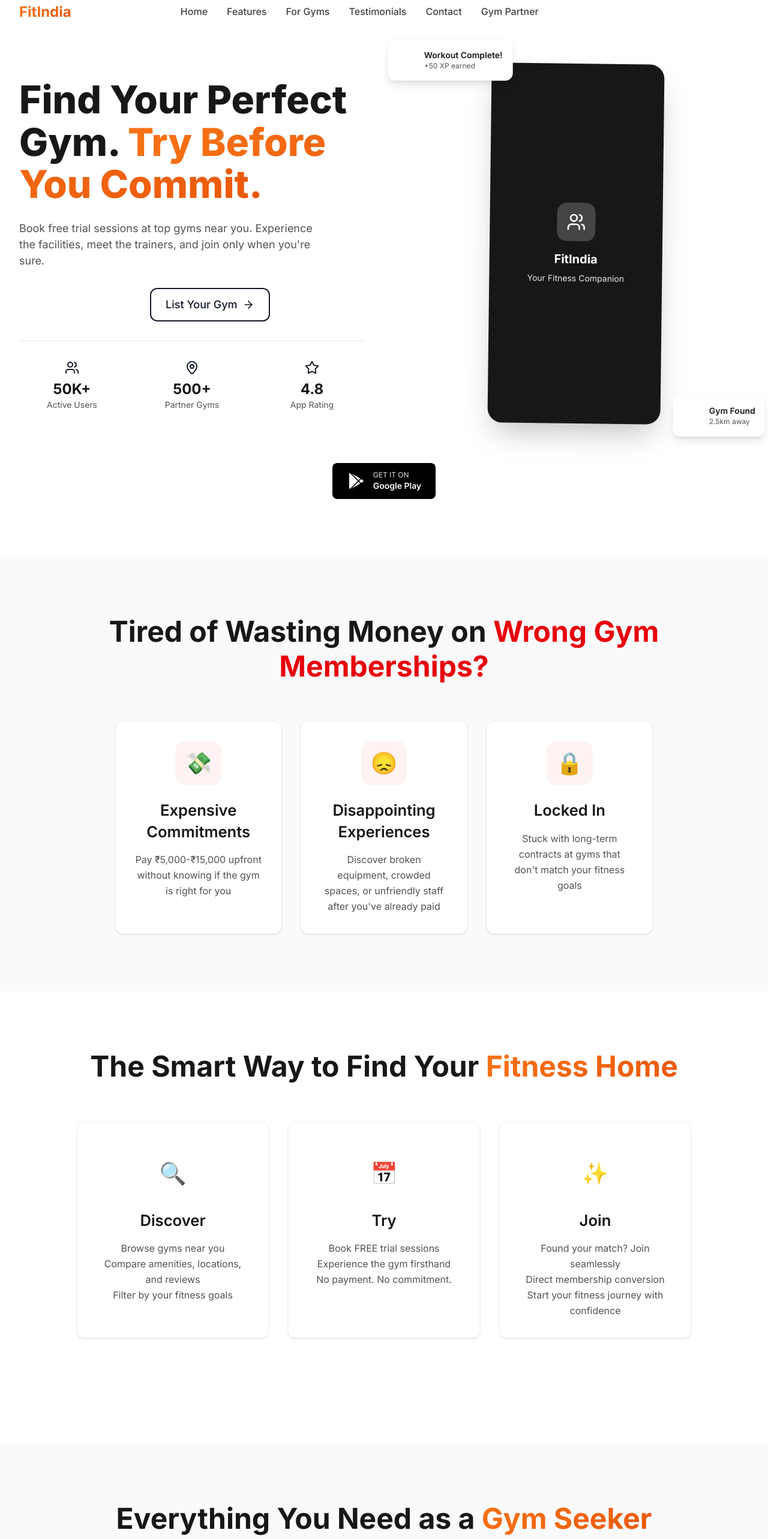
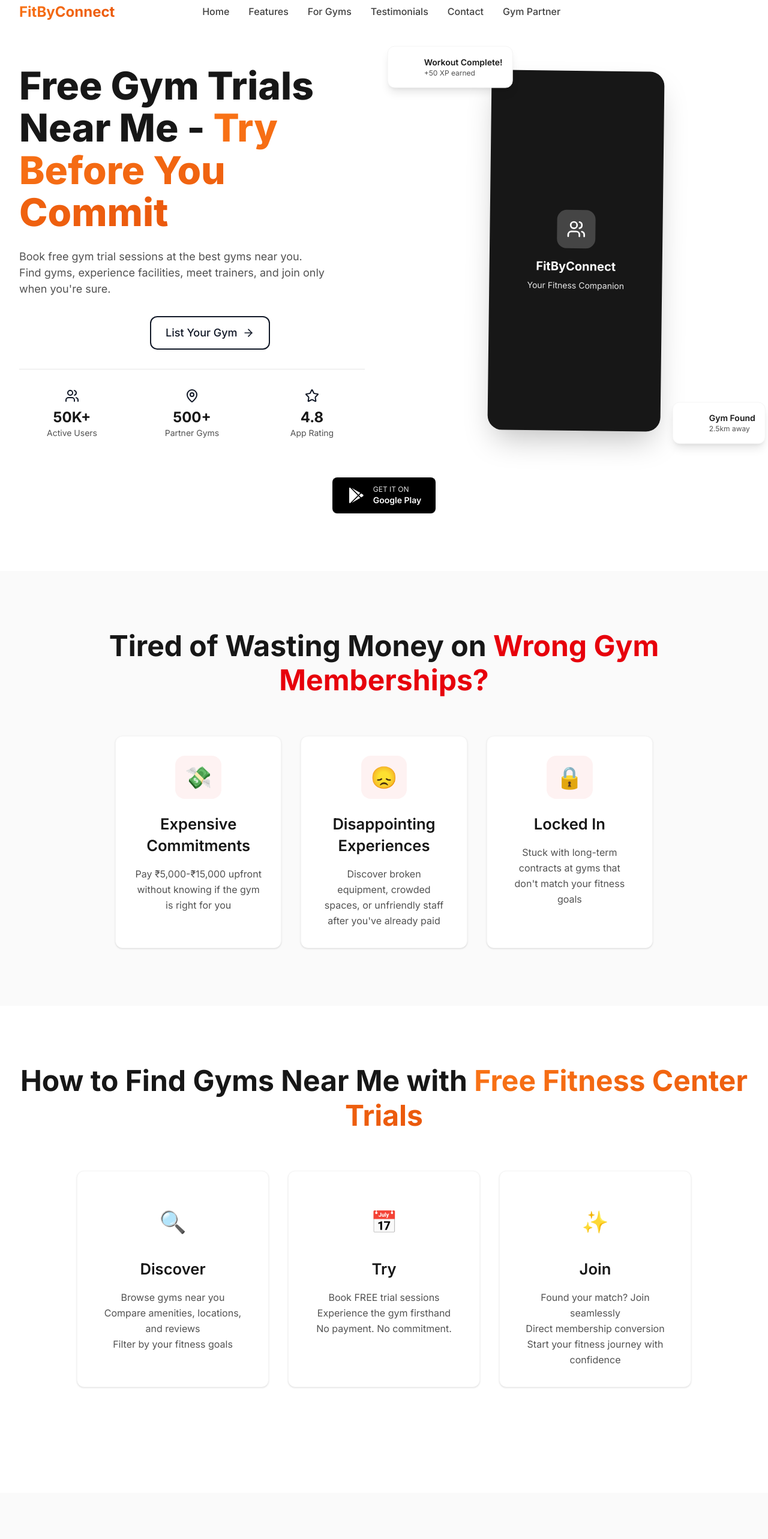
Before and after one commit to iamajaysingh22/fit-india-website-v2, a Next.js app: page / in a window 1280 px wide. Shown: the part 20-2586 px from the top of the page at 60% size. Built offline with nearby package versions, Linux system fonts and the light colour scheme.

Commit message:
SEO optimizations

```diff
--- a/src/app/layout.tsx
+++ b/src/app/layout.tsx
@@ -8,23 +8,23 @@
 });
 
 export const metadata: Metadata = {
-  title: "FitIndia - Transform Your Fitness Journey | Download Free App",
-  description: "Discover gyms, manage memberships, and track your fitness progress with our all-in-one fitness app. Join thousands of users and gym owners transforming their fitness journey.",
-  keywords: "fitness app, gym finder, workout tracker, membership management, fitness community, India fitness, gym management software",
-  authors: [{ name: "FitIndia Team" }],
-  creator: "FitIndia",
-  publisher: "FitIndia",
+  title: "Free Gym Trials Near Me | Try Before You Commit | FitByConnect",
+  description: "Book FREE trial sessions at top gyms near you. Try before you commit. Find your perfect fitness match. No payment. No obligation. Download now!",
+  keywords: "free gym trials near me, gym trial sessions, try gym before joining, find gyms near me, best gyms, gym membership booking, fitness center trials, free gym trials, gym finder, workout trial",
+  authors: [{ name: "FitByConnect Team" }],
+  creator: "FitByConnect",
+  publisher: "FitByConnect",
   openGraph: {
-    title: "FitIndia - Your Complete Fitness Solution",
-    description: "Find gyms, track workouts, and achieve your fitness goals with our comprehensive fitness ecosystem",
-    url: "https://fitindia.com",
-    siteName: "FitIndia",
+    title: "Free Gym Trials Near Me | Try Before You Commit",
+    description: "Book FREE trial sessions at top gyms near you. Experience facilities, meet trainers, and join only when you're sure.",
+    url: "https://www.fitbyconnect.in",
+    siteName: "FitByConnect",
     images: [
       {
         url: "/og-image.jpg",
         width: 1200,
         height: 630,
-        alt: "FitIndia - Transform Your Fitness Journey",
+        alt: "Free gym trials - Find your perfect gym match",
       },
     ],
     locale: "en_IN",
@@ -32,10 +32,10 @@
   },
   twitter: {
     card: "summary_large_image",
-    title: "FitIndia - Transform Your Fitness Journey",
-    description: "The complete fitness ecosystem for users and gym owners in India",
+    title: "Free Gym Trials Near Me | Try Before You Commit",
+    description: "Book FREE trial sessions at top gyms near you. No payment. No obligation.",
     images: ["/twitter-image.jpg"],
-    creator: "@fitindia",
+    creator: "@fitbyconnect",
   },
   robots: {
     index: true,
@@ -58,8 +58,67 @@
 }: Readonly<{
   children: React.ReactNode;
 }>) {
+  const structuredData = {
+    "@context": "https://schema.org",
+    "@graph": [
+      {
+        "@type": "Organization",
+        "@id": "https://www.fitbyconnect.in/#organization",
+        "name": "FitByConnect",
+        "url": "https://www.fitbyconnect.in",
+        "logo": {
+          "@type": "ImageObject",
+          "url": "https://www.fitbyconnect.in/logo.png"
+        },
+        "description": "Book FREE trial sessions at top gyms near you. Try before you commit.",
+        "address": {
+          "@type": "PostalAddress",
+          "addressCountry": "IN"
+        },
+        "sameAs": [
+          "https://twitter.com/fitbyconnect",
+          "https://facebook.com/fitbyconnect",
+          "https://instagram.com/fitbyconnect"
+        ]
+      },
+      {
+        "@type": "WebSite",
+        "@id": "https://www.fitbyconnect.in/#website",
+        "url": "https://www.fitbyconnect.in",
+        "name": "FitByConnect",
+        "description": "Free Gym Trials Near Me - Try Before You Commit",
+        "publisher": {
+          "@id": "https://www.fitbyconnect.in/#organization"
+        },
+        "potentialAction": {
+          "@type": "SearchAction",
+          "target": "https://www.fitbyconnect.in/search?q={search_term_string}",
+          "query-input": "required name=search_term_string"
+        }
+      },
+      {
+        "@type": "Service",
+        "name": "Free Gym Trial Booking",
+        "description": "Book free trial sessions at gyms near you before committing to membership",
+        "provider": {
+          "@id": "https://www.fitbyconnect.in/#organization"
+        },
+        "areaServed": "IN",
+        "serviceType": "Fitness Center Booking"
+      }
+    ]
+  };
+
   return (
     <html lang="en" className={inter.variable}>
+      <head>
+        <script
+          type="application/ld+json"
+          dangerouslySetInnerHTML={{
+            __html: JSON.stringify(structuredData),
+          }}
+        />
+      </head>
       <body className="font-sans">
         {children}
       </body>
--- a/src/app/page.tsx
+++ b/src/app/page.tsx
@@ -1,5 +1,21 @@
 import { Header, Footer } from '@/components/layout';
 import { Hero, Features, Solution, GymSeekerFeatures, Testimonials, Contact } from '@/components/sections';
+import type { Metadata } from "next";
+
+export const metadata: Metadata = {
+  title: "Free Gym Trials Near Me | Try Before You Commit | FitByConnect",
+  description: "Book FREE trial sessions at top gyms near you. Try before you commit. Find your perfect fitness match. No payment. No obligation. Download now!",
+  keywords: "free gym trials near me, gym trial sessions, try gym before joining, find gyms near me, best gyms, gym membership booking, fitness center trials",
+  alternates: {
+    canonical: "https://www.fitbyconnect.in",
+  },
+  openGraph: {
+    title: "Free Gym Trials Near Me | Book Trial Sessions",
+    description: "Book FREE trial sessions at gyms near you. Experience facilities, meet trainers, join only when sure.",
+    type: "website",
+    url: "https://www.fitbyconnect.in",
+  },
+};
 
 export default function Home() {
   return (
--- /dev/null
+++ b/src/app/robots.ts
@@ -0,0 +1,12 @@
+import { MetadataRoute } from 'next'
+
+export default function robots(): MetadataRoute.Robots {
+  return {
+    rules: {
+      userAgent: '*',
+      allow: '/',
+      disallow: '/private/',
+    },
+    sitemap: 'https://www.fitbyconnect.in/sitemap.xml',
+  }
+}
--- /dev/null
+++ b/src/app/sitemap.ts
@@ -0,0 +1,18 @@
+import { MetadataRoute } from 'next'
+
+export default function sitemap(): MetadataRoute.Sitemap {
+  return [
+    {
+      url: 'https://www.fitbyconnect.in',
+      lastModified: new Date(),
+      changeFrequency: 'daily',
+      priority: 1,
+    },
+    {
+      url: 'https://www.fitbyconnect.in/gym-partner',
+      lastModified: new Date(),
+      changeFrequency: 'weekly',
+      priority: 0.8,
+    },
+  ]
+}
--- a/src/components/layout/Footer.tsx
+++ b/src/components/layout/Footer.tsx
@@ -98,7 +98,7 @@
             className="lg:col-span-1"
           >
             <div className="mb-6">
-              <span className="text-2xl font-bold gradient-text">FitIndia</span>
+              <span className="text-2xl font-bold gradient-text">FitByConnect</span>
             </div>
 
             <p className="text-neutral-300 mb-6 leading-relaxed">
@@ -175,7 +175,7 @@
           <div className="text-center">
             <h3 className="text-h3 mb-4">Ready to Transform Your Fitness Journey?</h3>
             <p className="text-neutral-300 mb-8 max-w-2xl mx-auto">
-              Download the FitIndia app today and join thousands of users who have already
+              Download the FitByConnect app today and join thousands of users who have already
               transformed their fitness journey.
             </p>
 
@@ -220,7 +220,7 @@
         >
           <div className="flex flex-col md:flex-row justify-between items-center space-y-4 md:space-y-0">
             <p className="text-neutral-400 text-sm">
-              © 2024 FitIndia. All rights reserved.
+              © 2024 FitByConnect. All rights reserved.
             </p>
 
             <div className="flex space-x-6">
--- a/src/components/layout/Header.tsx
+++ b/src/components/layout/Header.tsx
@@ -70,7 +70,7 @@
             animate={{ opacity: 1, x: 0 }}
             className="flex items-center"
           >
-            <span className="text-2xl font-bold gradient-text">FitIndia</span>
+            <span className="text-2xl font-bold gradient-text">FitByConnect</span>
           </motion.div>
 
           {/* Desktop Navigation */}
--- a/src/components/sections/Contact.tsx
+++ b/src/components/sections/Contact.tsx
@@ -268,7 +268,7 @@
                     <a href="#" className="text-primary-600 hover:underline">
                       Privacy Policy
                     </a>{' '}
-                    and agree to receive communications from FitIndia.
+                    and agree to receive communications from FitByConnect.
                   </label>
                 </div>
                 {errors.privacyAccepted && (
--- a/src/components/sections/GymSeekerFeatures.tsx
+++ b/src/components/sections/GymSeekerFeatures.tsx
@@ -85,12 +85,12 @@
           transition={{ duration: 0.8 }}
         >
           <h2 className="text-h1 text-neutral-900 mb-6">
-            Everything You Need as a{' '}
-            <span className="gradient-text">Gym Seeker</span>
+            Best Gym Membership Booking App with{' '}
+            <span className="gradient-text">Free Trial Sessions</span>
           </h2>
           <p className="text-large text-neutral-600 max-w-3xl mx-auto">
-            Discover powerful features designed to help you find your perfect gym match.
-            From free trials to seamless bookings, we've got your fitness journey covered.
+            Find gyms near me, book free gym trials, and discover the best fitness centers.
+            From gym trial sessions to seamless membership booking, we've got your fitness journey covered.
           </p>
         </motion.div>
       </div>
--- a/src/components/sections/Hero.tsx
+++ b/src/components/sections/Hero.tsx
@@ -37,8 +37,8 @@
               transition={{ duration: 0.8, delay: 0.2 }}
               className="text-hero text-neutral-900 leading-tight"
             >
-              Find Your Perfect Gym.{' '}
-              <span className="gradient-text">Try Before You Commit.</span>
+              Free Gym Trials Near Me -{' '}
+              <span className="gradient-text">Try Before You Commit</span>
             </motion.h1>
 
             <motion.p
@@ -47,8 +47,8 @@
               transition={{ duration: 0.8, delay: 0.4 }}
               className="text-large text-neutral-600 max-w-lg"
             >
-              Book free trial sessions at top gyms near you.
-              Experience the facilities, meet the trainers, and join only when you're sure.
+              Book free gym trial sessions at the best gyms near you.
+              Find gyms, experience facilities, meet trainers, and join only when you're sure.
             </motion.p>
           </div>
 
@@ -124,7 +124,7 @@
                     <Users className="w-8 h-8" />
                   </div>
                   <div className="space-y-2">
-                    <h3 className="text-xl font-bold">FitIndia</h3>
+                    <h3 className="text-xl font-bold">FitByConnect</h3>
                     <p className="text-sm opacity-90">Your Fitness Companion</p>
                   </div>
                 </div>
@@ -200,7 +200,7 @@
         >
           <div className="flex items-center space-x-3">
             <div className="w-8 h-8">
-              <svg viewBox="0 0 24 24" fill="currentColor" className="w-full h-full">
+              <svg viewBox="0 0 24 24" fill="currentColor" className="w-full h-full" aria-label="Google Play Store icon">
                 <path d="M3,20.5V3.5C3,2.91 3.34,2.39 3.84,2.15L13.69,12L3.84,21.85C3.34,21.6 3,21.09 3,20.5M16.81,15.12L6.05,21.34L14.54,12.85L16.81,15.12M20.16,10.81C20.5,11.08 20.75,11.5 20.75,12C20.75,12.5 20.53,12.9 20.18,13.18L17.89,14.5L15.39,12L17.89,9.5L20.16,10.81M6.05,2.66L16.81,8.88L14.54,11.15L6.05,2.66Z" />
               </svg>
             </div>
--- a/src/components/sections/Solution.tsx
+++ b/src/components/sections/Solution.tsx
@@ -79,8 +79,8 @@
           transition={{ duration: 0.8 }}
         >
           <h2 className="text-h1 text-neutral-900 mb-6">
-            The Smart Way to Find Your{' '}
-            <span className="gradient-text">Fitness Home</span>
+            How to Find Gyms Near Me with{' '}
+            <span className="gradient-text">Free Fitness Center Trials</span>
           </h2>
         </motion.div>
       </div>
--- a/src/components/sections/Testimonials.tsx
+++ b/src/components/sections/Testimonials.tsx
@@ -77,7 +77,7 @@
           </h2>
           <p className="text-large text-neutral-600 max-w-2xl mx-auto">
             Join thousands of satisfied users and gym owners who have transformed
-            their fitness journey with FitIndia.
+            their fitness journey with FitByConnect.
           </p>
         </motion.div>
       </div>
```
